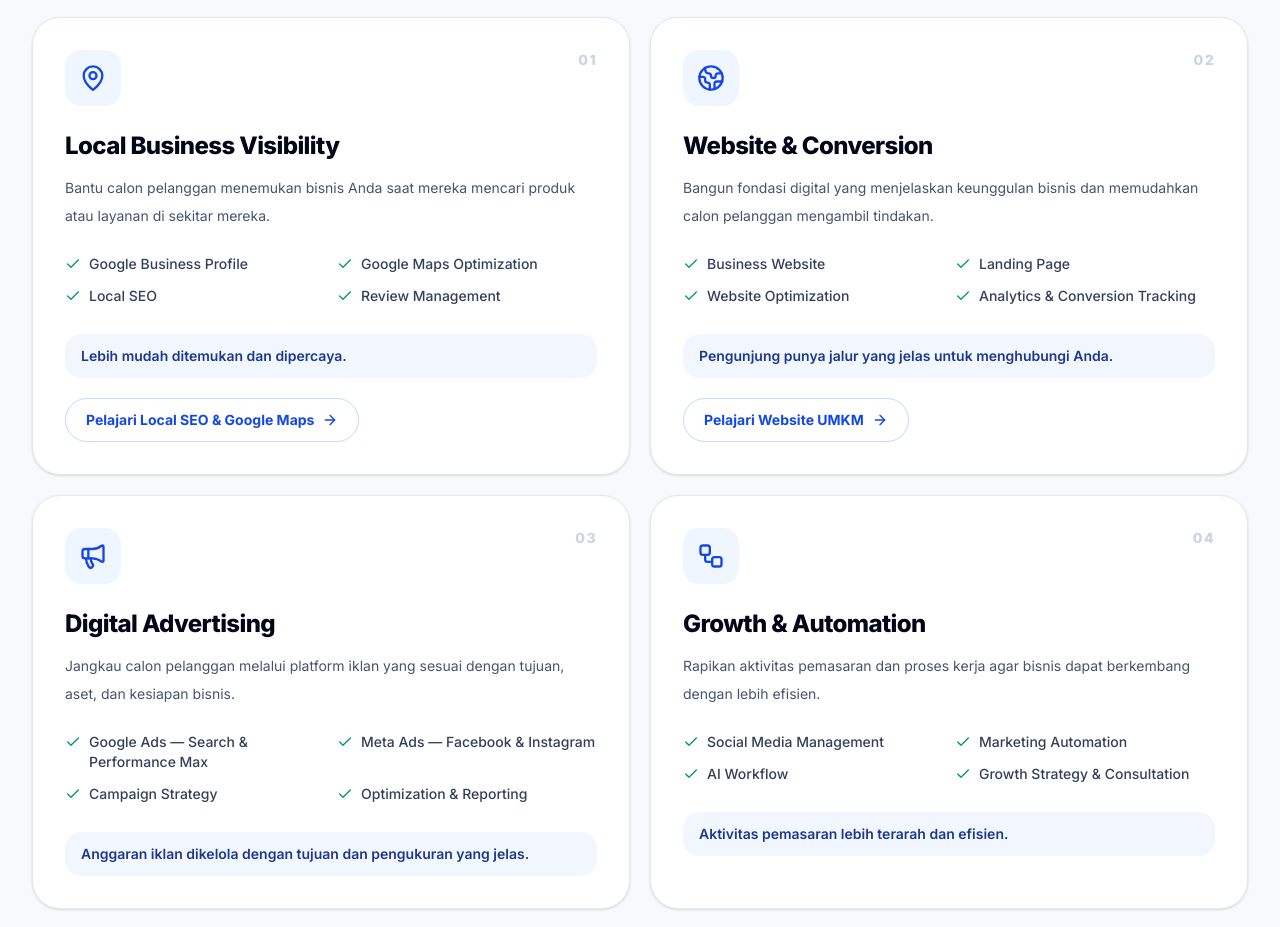
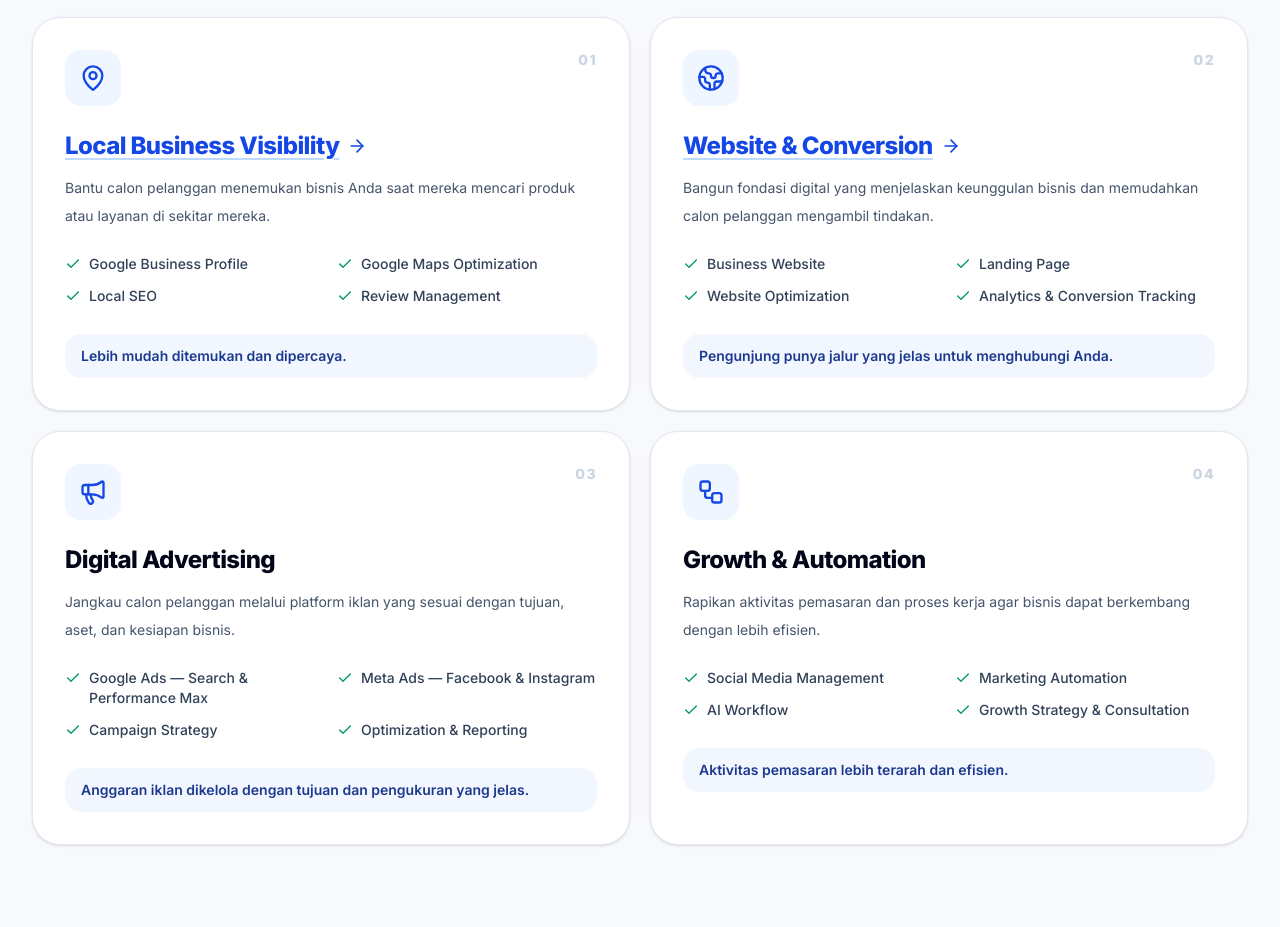
Before and after one commit to hakimarie/ketemuterusstitch, a React (Vite) app: page / in a window 1280 px wide. Shown: the part 2180-3107 px from the top of the page. Built offline with nearby package versions, Linux system fonts and the light colour scheme.

Commit message:
Refine service card links and remove duplicate CTAs

```diff
--- a/src/App.tsx
+++ b/src/App.tsx
@@ -249,14 +249,12 @@ export default function App() {
                   <span className="flex h-14 w-14 items-center justify-center rounded-2xl bg-blue-50 text-blue-700"><Icon className="h-7 w-7" /></span>
                   <span className="text-sm font-extrabold tracking-widest text-slate-300">{number}</span>
                 </div>
-                <h3 className="mt-6 text-2xl font-extrabold tracking-tight text-slate-950">{number === "01" ? <a href="/layanan/local-seo-google-maps/">{title}</a> : number === "02" ? <a href="/layanan/website-umkm/">{title}</a> : title}</h3>
+                <h3 className="mt-6 text-2xl font-extrabold tracking-tight text-slate-950">{number === "01" ? <a href="/layanan/local-seo-google-maps/" className="inline-flex items-center gap-2 text-blue-700 underline decoration-blue-200 decoration-2 underline-offset-4 transition hover:text-blue-800 hover:decoration-blue-500 focus-visible:rounded-sm focus-visible:outline focus-visible:outline-2 focus-visible:outline-offset-4 focus-visible:outline-blue-600">{title}<ArrowRight className="h-5 w-5 shrink-0 transition-transform group-hover:translate-x-1" /></a> : number === "02" ? <a href="/layanan/website-umkm/" className="inline-flex items-center gap-2 text-blue-700 underline decoration-blue-200 decoration-2 underline-offset-4 transition hover:text-blue-800 hover:decoration-blue-500 focus-visible:rounded-sm focus-visible:outline focus-visible:outline-2 focus-visible:outline-offset-4 focus-visible:outline-blue-600">{title}<ArrowRight className="h-5 w-5 shrink-0 transition-transform group-hover:translate-x-1" /></a> : title}</h3>
                 <p className="mt-3 max-w-xl text-sm leading-7 text-slate-600">{intro}</p>
                 <ul className="mt-6 grid gap-3 sm:grid-cols-2">
                   {items.map(item => <li key={item} className="flex items-start gap-2 text-sm font-medium text-slate-700"><Check className="mt-0.5 h-4 w-4 shrink-0 text-emerald-600" />{item}</li>)}
                 </ul>
                 <div className="mt-7 rounded-2xl bg-blue-50/80 px-4 py-3 text-sm font-semibold text-blue-900">{outcome}</div>
-                {number === "01" && <a href="/layanan/local-seo-google-maps/" className="mt-5 inline-flex min-h-11 items-center gap-2 rounded-full border border-blue-200 bg-white px-5 py-2.5 text-sm font-bold text-blue-700 transition hover:border-blue-400 hover:bg-blue-50">Pelajari Local SEO & Google Maps <ArrowRight className="h-4 w-4" /></a>}
-                {number === "02" && <a href="/layanan/website-umkm/" className="mt-5 inline-flex min-h-11 items-center gap-2 rounded-full border border-blue-200 bg-white px-5 py-2.5 text-sm font-bold text-blue-700 transition hover:border-blue-400 hover:bg-blue-50">Pelajari Website UMKM <ArrowRight className="h-4 w-4" /></a>}
               </article>)}
             </div>
           </div>
```
